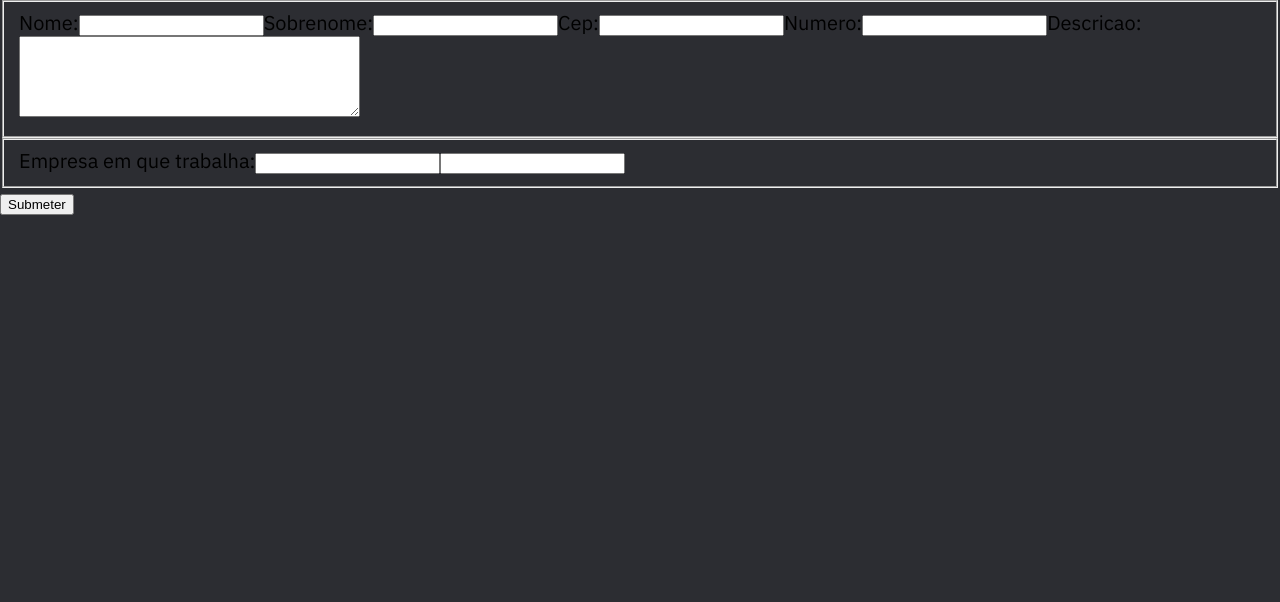
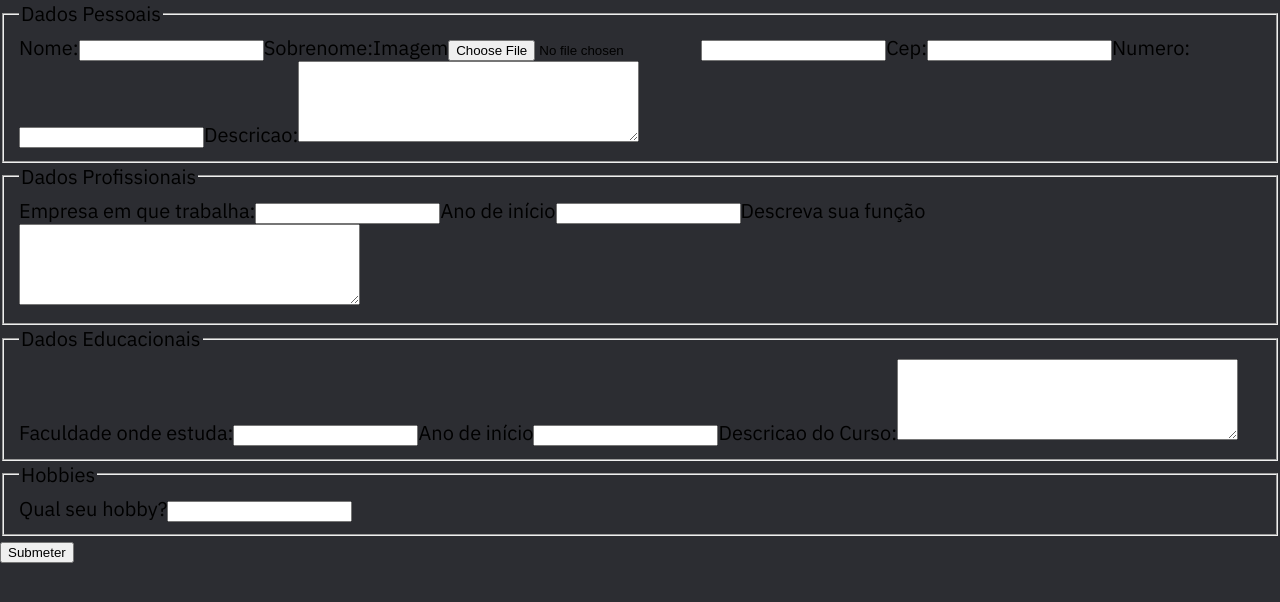
Before and after one commit to cliomaas/site-pessoal, a React (Create React App) app: page /cadastro in a window 1280 px wide. Shown: the top 602 px of the page. Built offline with nearby package versions, Linux system fonts and the light colour scheme.

Commit message:
segunda parte do projeto - termino

```diff
--- a/src/App.js
+++ b/src/App.js
@@ -7,7 +7,7 @@ import Experiencia from './pages/Experiência';
 import Inicio from './pages/Inicio';
 import Login from './pages/Login';
 import CadastroDadosPessoais from './pages/Cadastro/CadastroDadosPessoais';
-import CadastroExperiencias from './pages/Cadastro/CadastroExperiencias';
+
 
 
 function App() {
@@ -22,7 +22,6 @@ function App() {
         <Route element={<Inicio />} path="/" exact />
         <Route element={<Login />} path="/login" exact />
         <Route element={<CadastroDadosPessoais />} path="/cadastro" exact />
-        <Route element={<CadastroExperiencias />} path="/cadastro-experiencias" exact />
       </Routes>
     </BrowserRouter>
   );
--- a/src/components/Experiencia/ExperienciaCard.js
+++ b/src/components/Experiencia/ExperienciaCard.js
@@ -15,8 +15,7 @@ class ExperienciaCard extends Component {
                         {this.getNewUser.empresas}
                     </h3>
                     <p>
-                        Aliquam ac felis quam. Donec commodo mi vel ante placerat rutrum.
-                        Cras pharetra sagittis ullamcorper.
+                        {this.getNewUser.descricaoExperiencia}
                     </p>
                 </div>
             </div>
--- a/src/components/Formacao/Timeline.js
+++ b/src/components/Formacao/Timeline.js
@@ -1,16 +1,16 @@
 import { Component } from "react";
 import styles from './Formacao.module.css'
 class Timeline extends Component {
+    getNewUser = JSON.parse(localStorage.getItem("usuario"))
     render() {
         return (
             <>
                 <div className={styles.timeline}>
                     <div className={styles.left}>
                         <div className={styles.contentLeft}>
-                            <h1>2017</h1>
+                            <h1>{this.getNewUser.anoCurso}</h1>
                             <div>
-                                <h2>Lorem Ipsum
-                                    Lorem</h2>
+                                <h2>{this.getNewUser.faculdade}</h2>
                                 <p>
                                     Aliquam ac felis quam. Donec commodo mi vel ante placerat rutrum.
                                     Cras pharetra sagittis ullamcorper. Nulla egestas pulvinar eros,
--- a/src/components/SobreMim/SobreMimDescricao.js
+++ b/src/components/SobreMim/SobreMimDescricao.js
@@ -2,9 +2,9 @@ import React, { Component } from "react";
 import { useUser } from "../../hooks/useUser";
 import styles from "./SobreMim.module.css"
 
-export function SobreMimDescricao({ id }) {
+export function SobreMimDescricao() {
     const getNewUser = JSON.parse(localStorage.getItem("usuario"))
-
+    const imagem = getNewUser.imagem
 
     console.log(getNewUser.nome)
     return (
@@ -12,7 +12,7 @@ export function SobreMimDescricao({ id }) {
             <div className={styles.content}>
                 <div className={styles.avatar}>
                     <h1>{getNewUser.nome} <span style={{ color: '#EA4B7B' }}> {getNewUser.sobrenome}</span></h1>
-                    <img src='./images/imagem-perfil.png' />
+                    <img src={imagem} />
                 </div>
                 <div className={styles.description}>
                     <div>
--- a/src/pages/Cadastro/CadastroDadosPessoais.js
+++ b/src/pages/Cadastro/CadastroDadosPessoais.js
@@ -4,7 +4,11 @@ import * as yup from "yup";
 import { useUser } from "../../hooks/useUser";
 import { useNavigate, useParams } from 'react-router';
 
+const imageMimeType = /image\/(png|jpg|jpeg)/i;
+
 export default function CadastroDadosPessoais() {
+    const [file, setFile] = useState(null);
+    const [fileDataURL, setFileDataURL] = useState(null);
     const navigate = useNavigate();
     const formik = useFormik({
         initialValues: {
@@ -14,26 +18,71 @@ export default function CadastroDadosPessoais() {
             cep: '',
             numero: '',
             empresas: '',
-            data: ''
+            data: '',
+            descricaoExperiencia: '',
+            imagem: '',
+            faculdade: '',
+            anoCurso: '',
+            descricaoCurso: '',
+            hobby: ''
         },
         validationSchema: yup.object().shape({
             nome: yup.string().required(),
         }),
         onSubmit: (values) => {
-            const newUser = { nome: values.nome, sobrenome: values.sobrenome, descricao: values.descricao, cep: values.cep, numero: values.numero, empresas: values.empresas, data: values.data };
+            const newUser = {
+                nome: values.nome, sobrenome: values.sobrenome, descricao: values.descricao, cep: values.cep, numero: values.numero,
+                empresas: values.empresas, data: values.data, descricaoExperiencia: values.descricaoExperiencia, imagem: values.imagem,
+                faculdade: values.faculdade, anoCurso: values.anoCurso, descricaoCurso: values.descricaoCurso, hobby: values.hobby
+            };
             localStorage.setItem("usuario", JSON.stringify(newUser));
             alert('Cadastrado com sucesso');
             navigate('/sobre');
         },
     });
+
+    const changeHandler = (e) => {
+        const file = e.target.files[0];
+        if (!file.type.match(imageMimeType)) {
+            alert("Image mime type is not valid");
+            return;
+        }
+        setFile(file);
+    }
+    useEffect(() => {
+        let fileReader, isCancel = false;
+        if (file) {
+            fileReader = new FileReader();
+            fileReader.onload = (e) => {
+                const { result } = e.target;
+                formik.values.imagem = result
+                if (result && !isCancel) {
+                    setFileDataURL(result)
+                }
+            }
+            fileReader.readAsDataURL(file);
+            formik.values.imagem = fileDataURL;
+        }
+        return () => {
+            isCancel = true;
+            if (fileReader && fileReader.readyState === 1) {
+                fileReader.abort();
+            }
+        }
+
+    }, [file]);
+
     return (
         <div>
             <form onSubmit={formik.handleSubmit} noValidate>
                 <fieldset>
+                    <legend>Dados Pessoais</legend>
                     <div>
                         <label htmlFor="nome">Nome:</label>
                         <input type="text" name="nome" onChange={formik.handleChange} value={formik.values.nome} required />
                         <label htmlFor="sobrenome">Sobrenome:</label>
+                        <label htmlFor="imagem">Imagem</label>
+                        <input type="file" name="imagem" onChange={changeHandler} id="bannerImage" />
                         <input type="text" name="sobrenome" onChange={formik.handleChange} value={formik.values.sobrenome} required />
                         <label htmlFor="cep">Cep:</label>
                         <input type="text" name="cep" onChange={formik.handleChange} value={formik.values.cep} required />
@@ -49,9 +98,27 @@ export default function CadastroDadosPessoais() {
                     )}
                 </fieldset>
                 <fieldset>
+                    <legend>Dados Profissionais</legend>
                     <label htmlFor="empresas">Empresa em que trabalha:</label>
                     <input className="experiencia" type="text" name="empresas" onChange={formik.handleChange} value={formik.values.empresas} required />
+                    <label htmlFor="data">Ano de início</label>
                     <input type="number" name="data" onChange={formik.handleChange} value={formik.values.data} required />
+                    <label type="text" htmlFor="descricaoExperiencia" >Descreva sua função</label>
+                    <textarea name="descricaoExperiencia" cols="40" rows="5" onChange={formik.handleChange} value={formik.values.descricaoExperiencia} required></textarea>
+                </fieldset>
+                <fieldset>
+                    <legend>Dados Educacionais</legend>
+                    <label htmlFor="faculdade">Faculdade onde estuda:</label>
+                    <input type="text" name="faculdade" onChange={formik.handleChange} value={formik.values.faculdade} required />
+                    <label htmlFor="anoCurso">Ano de início</label>
+                    <input type="number" name="anoCurso" onChange={formik.handleChange} value={formik.values.anoCurso} required />
+                    <label htmlFor="descricaoCurso">Descricao do Curso:</label>
+                    <textarea name="descricaoCurso" cols="40" rows="5" onChange={formik.handleChange} value={formik.values.descricaoCurso} required></textarea>
+                </fieldset>
+                <fieldset>
+                    <legend>Hobbies</legend>
+                    <label htmlFor="hobby">Qual seu hobby?</label>
+                    <input type="text" name="hobby" onChange={formik.handleChange} value={formik.values.hobby} />
                 </fieldset>
                 <button type="submit">Submeter</button>
             </form>
--- a/src/pages/Hobbies/index.js
+++ b/src/pages/Hobbies/index.js
@@ -6,6 +6,7 @@ import { default as bike } from "../../images/icons/bike.svg";
 import { default as plane } from "../../images/icons/aviao.svg";
 import { default as pencil } from "../../images/icons/lapis.svg";
 import { default as music } from "../../images/icons/nota_musical.svg";
+import { default as star } from "../../images/icons/star.svg";
 import Title from "../../components/Title/Title";
 
 class Hobbies extends Component {
@@ -17,6 +18,7 @@ class Hobbies extends Component {
         };
     }
     render() {
+        let getNewUser = JSON.parse(localStorage.getItem("usuario"))
         let bikeText = "Andar de bike";
         let planeText = "Viajar";
         let pencilText = "Desenhar";
@@ -24,15 +26,16 @@ class Hobbies extends Component {
         let title = "Hobbies"
         let subtitle = "O que gosto de fazer"
 
+        if (getNewUser.hobby.includes("bike") || getNewUser.hobby.includes("bicicleta")) {
+            let icon = { bike }
+        }
+
         return (
             <div className={styles.wrapper}>
                 <MenuContainer setPink={this.state.pink} />
                 <Title title={title} subtitle={subtitle} />
                 <div className={styles.container}>
-                    <HobbiesCard icon={bike} text={bikeText} />
-                    <HobbiesCard icon={plane} text={planeText} />
-                    <HobbiesCard icon={pencil} text={pencilText} />
-                    <HobbiesCard icon={music} text={musicText} />
+                    <HobbiesCard icon={getNewUser.hobby.includes("bicicleta") ? bike : getNewUser.hobby.includes("viajar") ? plane : getNewUser.hobby.includes("musica") ? music : star} text={getNewUser.hobby} />
                 </div>
             </div>
 
```
Also changed, not shown: src/pages/Cadastro/CadastroExperiencias.js (deleted, +0 -85 lines), src/images/icons/star.svg (added).
